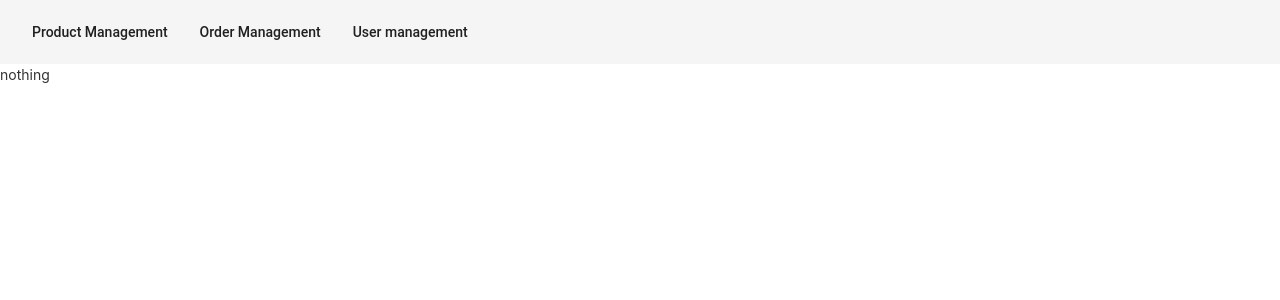
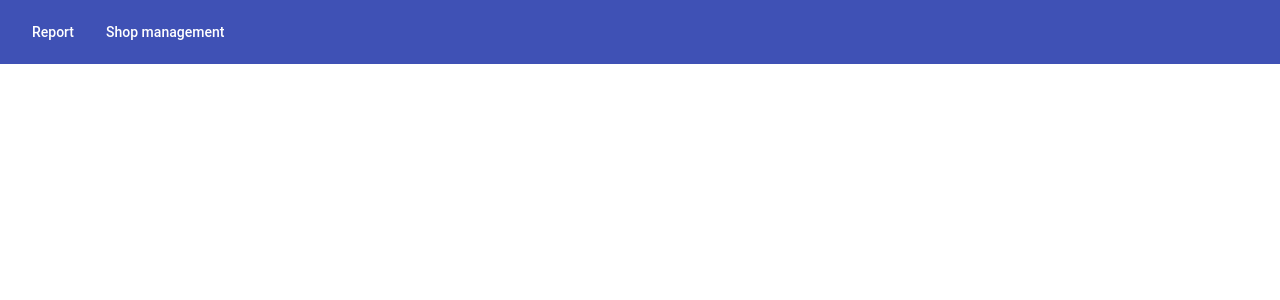
Before and after one commit to hoanguyentat/admin-chatbot, an Angular app: page / in a window 1280 px wide. Shown: the top 300 px of the page. Built offline with nearby package versions, Linux system fonts and the light colour scheme.

Commit message:
add module routing

```diff
--- a/src/app/admin/admin-routing.module.ts
+++ b/src/app/admin/admin-routing.module.ts
@@ -5,13 +5,13 @@ import { NgModule } from "@angular/core";
 
 const adminRoutes: Routes = [
     {
-        path: 'admin',
+        path: '',
         component: AdminComponent,
         children: [
             { path: 'shop-management', loadChildren: './shop-management/shop-management.module#ShopManagementModule' },
-            { path: '', redirectTo: 'report', pathMatch: 'prefix' },
+            // { path: '', redirectTo: 'report', pathMatch: 'prefix' },
             { path: 'report', component: ReportColumnChartComponent },
-            { path: '**', redirectTo: '/report' }
+            // { path: '**', redirectTo: '/report' }
         ]
     }
 ];
--- a/src/app/admin/admin.module.ts
+++ b/src/app/admin/admin.module.ts
@@ -22,7 +22,7 @@ import { ShopManagementModule } from './shop-management/shop-management.module';
     SharedModule,
     MatToolbarModule,
     MatButtonModule,
-    BrowserAnimationsModule,
+    // BrowserAnimationsModule,
     ShopManagementModule
   ],
   declarations: [
--- /dev/null
+++ b/src/app/admin/shop-management/order-management/order-management-routing.module.ts
@@ -0,0 +1,23 @@
+import { NgModule } from "@angular/core";
+import { Routes, RouterModule } from "@angular/router";
+import { OrderManagementComponent } from "./order-management.component";
+import { OrderListComponent } from "./order-list/order-list.component";
+import { OrderDetailComponent } from "./order-detail/order-detail.component";
+
+const route: Routes = [{
+    path: '',
+    component: OrderManagementComponent,
+    children: [{
+        path: '', component: OrderListComponent,
+    }, {
+        path: 'list', component: OrderListComponent,
+    }, {
+        path: 'detail/:id', component: OrderDetailComponent
+    }]
+}];
+
+@NgModule({
+    imports: [RouterModule.forChild(route)],
+    exports: [RouterModule]
+})
+export class OrderManagementRoutingModule { }
--- /dev/null
+++ b/src/app/admin/shop-management/order-management/order-management.component.ts
@@ -0,0 +1,7 @@
+import { Component } from "@angular/core";
+
+@Component({
+    selector: 'app-order-management',
+    template: '<router-outlet></router-outlet>'
+})
+export class OrderManagementComponent {}
--- a/src/app/admin/shop-management/shop-management.component.html
+++ b/src/app/admin/shop-management/shop-management.component.html
@@ -1,9 +1,9 @@
 <mat-toolbar >
-  <button mat-button [routerLink]="['/shop-management/product-management']">Product Management</button>
-  <button mat-button [routerLink]="['/shop-management/order-management']">Order Management</button>
-  <button mat-button [routerLink]="['/shop-management/user-management']">User management</button>
+  <button mat-button [routerLink]="['/admin/shop-management/product-management']">Product Management</button>
+  <button mat-button [routerLink]="['/admin/shop-management/order-management']">Order Management</button>
+  <button mat-button [routerLink]="['/admin/shop-management/user-management']">User management</button>
 </mat-toolbar>
 <div class="content">
-  <!-- <router-outlet></router-outlet> -->
-  nothing
+  <router-outlet></router-outlet>
+  <div></div>
 </div>
--- a/src/app/admin/shop-management/shop-management.module.ts
+++ b/src/app/admin/shop-management/shop-management.module.ts
@@ -10,7 +10,8 @@ import { MatButtonModule } from '@angular/material/button';
     CommonModule,
     ShopManagementRoutingModule,
     MatToolbarModule,
-    MatButtonModule
+    MatButtonModule,
+    ShopManagementRoutingModule
   ],
   declarations: [ShopManagementComponent]
 })
--- a/src/app/app.component.html
+++ /dev/null
@@ -1 +0,0 @@
-<router-outlet></router-outlet>
--- a/src/app/app.component.ts
+++ b/src/app/app.component.ts
@@ -2,8 +2,7 @@ import { Component } from '@angular/core';
 
 @Component({
   selector: 'app-root',
-  templateUrl: './app.component.html',
-  styleUrls: ['./app.component.scss']
+  template: '<router-outlet></router-outlet>'
 })
 export class AppComponent {
   title = 'app';
```
Also changed, not shown: src/app/admin/shop-management/order-management/order-management.module.ts (+5 -2 lines), src/app/app.module.ts (+5 -5 lines), src/app/app.component.scss (deleted).
